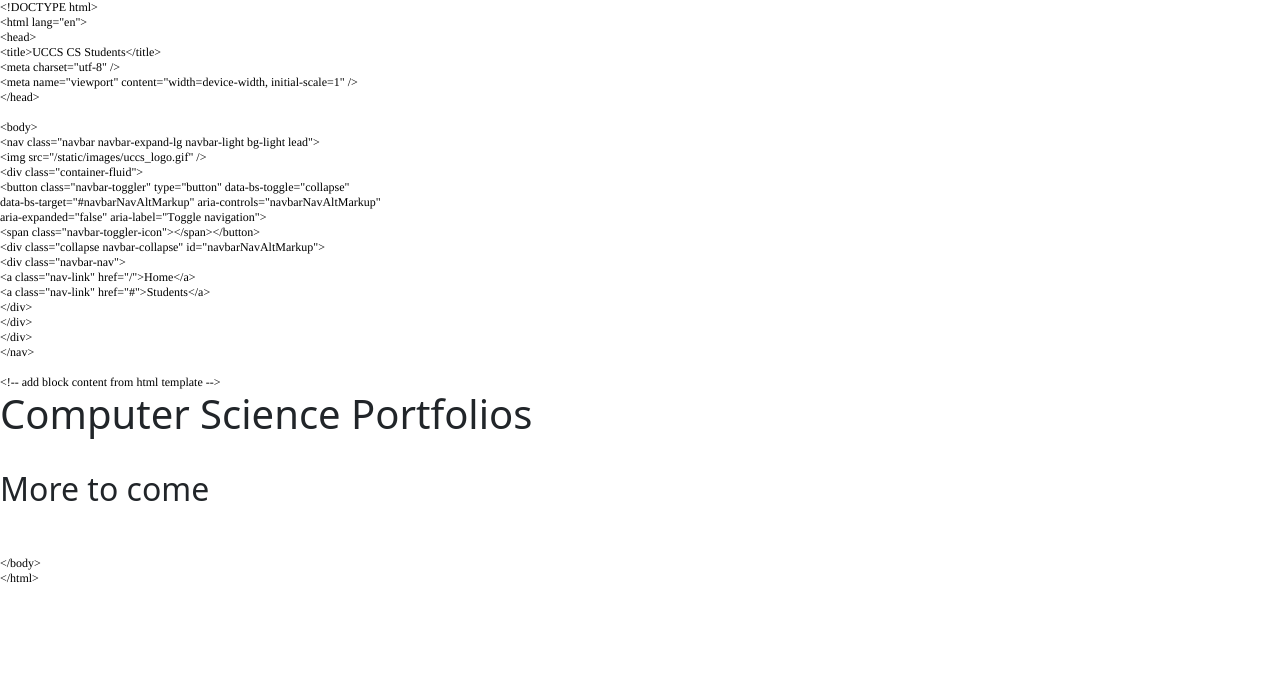
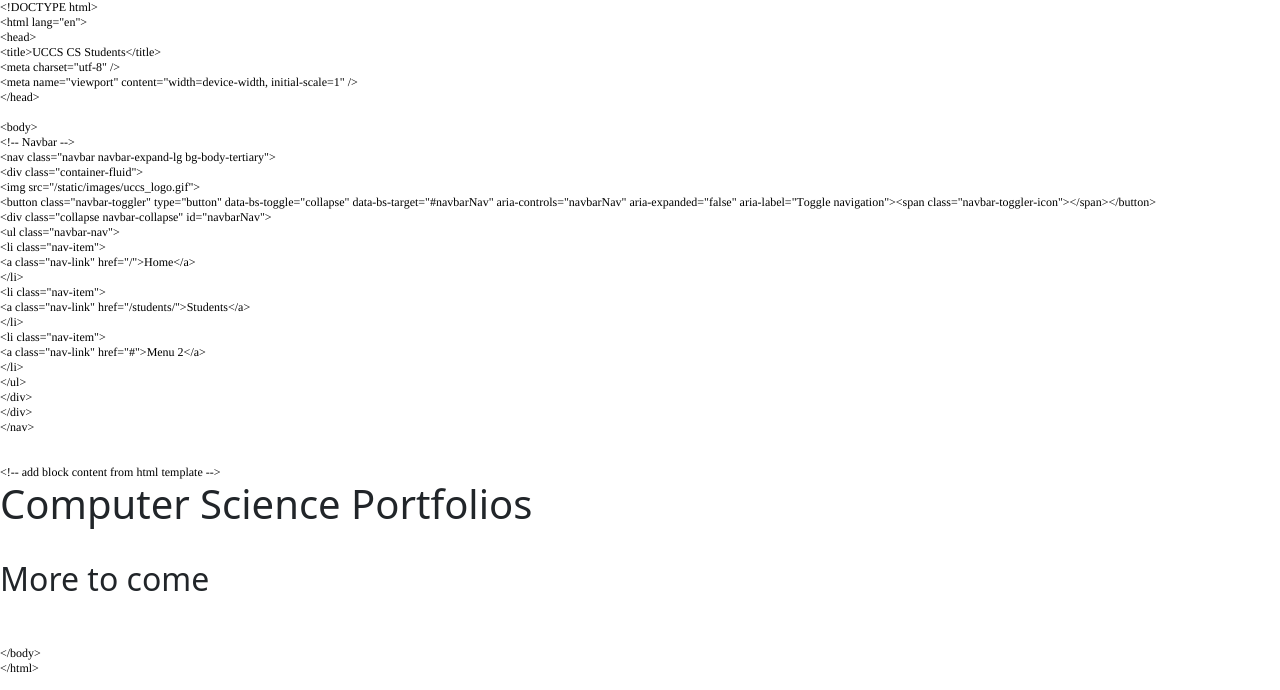
Before and after one commit to carson-jenkins/cs3300, a Django app: page / in a window 1280 px wide. Shown: the top 690 px of the page. Run offline with Django 4.2, Linux system fonts and the light colour scheme; some libraries are stand-ins or nearby versions.

Commit message:
Add html files

```diff
--- a/portfolio/portfolio_app/templates/portfolio_app/base_template.html
+++ b/portfolio/portfolio_app/templates/portfolio_app/base_template.html
@@ -7,7 +7,9 @@
   <meta name="Generator" content="Cocoa HTML Writer">
   <meta name="CocoaVersion" content="2299">
   <style type="text/css">
-    p.p1 {margin: 0.0px 0.0px 0.0px 0.0px; line-height: 16.9px; font: 12.0px Times; color: #000000; -webkit-text-stroke: #000000}
+    p.p1 {margin: 0.0px 0.0px 0.0px 0.0px; font: 12.0px Times; color: #000000; -webkit-text-stroke: #000000}
+    p.p2 {margin: 0.0px 0.0px 0.0px 0.0px; line-height: 16.9px; font: 12.0px Times; color: #000000; -webkit-text-stroke: #000000}
+    p.p3 {margin: 0.0px 0.0px 0.0px 0.0px; font: 12.0px Times; color: #000000; -webkit-text-stroke: #000000; min-height: 14.0px}
     span.s1 {font-kerning: none}
   </style>
 </head>
@@ -25,21 +27,27 @@
 <p class="p1"><span class="s1">&lt;/head&gt;</span></p>
 <p class="p1"><span class="s1"> </span></p>
 <p class="p1"><span class="s1">&lt;body&gt;</span></p>
-<p class="p1"><span class="s1">&lt;nav class="navbar navbar-expand-lg navbar-light bg-light lead"&gt;</span></p>
-<p class="p1"><span class="s1">&lt;img src="{% static 'images/uccs_logo.gif' %}" /&gt;</span></p>
-<p class="p1"><span class="s1">&lt;div class="container-fluid"&gt;</span></p>
-<p class="p1"><span class="s1">&lt;button class="navbar-toggler" type="button" data-bs-toggle="collapse"</span></p>
-<p class="p1"><span class="s1">data-bs-target="#navbarNavAltMarkup" aria-controls="navbarNavAltMarkup"</span></p>
-<p class="p1"><span class="s1">aria-expanded="false" aria-label="Toggle navigation"&gt;</span></p>
-<p class="p1"><span class="s1">&lt;span class="navbar-toggler-icon"&gt;&lt;/span&gt;&lt;/button&gt;</span></p>
-<p class="p1"><span class="s1">&lt;div class="collapse navbar-collapse" id="navbarNavAltMarkup"&gt;</span></p>
-<p class="p1"><span class="s1">&lt;div class="navbar-nav"&gt;</span></p>
-<p class="p1"><span class="s1">&lt;a class="nav-link" href="{% url 'index' %}"&gt;Home&lt;/a&gt;</span></p>
-<p class="p1"><span class="s1">&lt;a class="nav-link" href="{% url 'students' %}"&gt;Students&lt;/a&gt;</span></p>
-<p class="p1"><span class="s1">&lt;/div&gt;</span></p>
-<p class="p1"><span class="s1">&lt;/div&gt;</span></p>
-<p class="p1"><span class="s1">&lt;/div&gt;</span></p>
-<p class="p1"><span class="s1">&lt;/nav&gt;</span></p>
+<p class="p2"><span class="s1">&lt;!-- Navbar --&gt;</span></p>
+<p class="p2"><span class="s1">&lt;nav class="navbar navbar-expand-lg bg-body-tertiary"&gt;</span></p>
+<p class="p2"><span class="s1">&lt;div class="container-fluid"&gt;</span></p>
+<p class="p2"><span class="s1">&lt;img src="{% static 'images/uccs_logo.gif' %}"&gt;</span></p>
+<p class="p2"><span class="s1">&lt;button class="navbar-toggler" type="button" data-bs-toggle="collapse" data-bs-target="#navbarNav" aria-controls="navbarNav" aria-expanded="false" aria-label="Toggle navigation"&gt;&lt;span class="navbar-toggler-icon"&gt;&lt;/span&gt;&lt;/button&gt;</span></p>
+<p class="p2"><span class="s1">&lt;div class="collapse navbar-collapse" id="navbarNav"&gt;</span></p>
+<p class="p2"><span class="s1">&lt;ul class="navbar-nav"&gt;</span></p>
+<p class="p2"><span class="s1">&lt;li class="nav-item"&gt;</span></p>
+<p class="p2"><span class="s1">&lt;a class="nav-link" href="{% url 'index' %}"&gt;Home&lt;/a&gt;</span></p>
+<p class="p2"><span class="s1">&lt;/li&gt;</span></p>
+<p class="p2"><span class="s1">&lt;li class="nav-item"&gt;</span></p>
+<p class="p2"><span class="s1">&lt;a class="nav-link" href="{% url 'students' %}"&gt;Students&lt;/a&gt;</span></p>
+<p class="p2"><span class="s1">&lt;/li&gt;</span></p>
+<p class="p2"><span class="s1">&lt;li class="nav-item"&gt;</span></p>
+<p class="p2"><span class="s1">&lt;a class="nav-link" href="#"&gt;Menu 2&lt;/a&gt;</span></p>
+<p class="p2"><span class="s1">&lt;/li&gt;</span></p>
+<p class="p2"><span class="s1">&lt;/ul&gt;</span></p>
+<p class="p2"><span class="s1">&lt;/div&gt;</span></p>
+<p class="p2"><span class="s1">&lt;/div&gt;</span></p>
+<p class="p2"><span class="s1">&lt;/nav&gt;</span></p>
+<p class="p3"><span class="s1"></span><br></p>
 <p class="p1"><span class="s1"> </span></p>
 <p class="p1"><span class="s1">&lt;!-- add block content from html template --&gt;</span></p>
 <p class="p1"><span class="s1">{% block content %}</span></p>
--- a/portfolio/portfolio_app/urls.py
+++ b/portfolio/portfolio_app/urls.py
@@ -8,4 +8,6 @@ urlpatterns = [
     # name='index' parameter is to dynamically create url
     # example in html <a href="{% url 'index' %}">Home</a>.
     path('', views.index, name='index'),
+    path('students/', views.StudentListView.as_view(), name= 'students'),
+    path('student/<int:pk>', views.StudentDetailView.as_view(), name='student-detail'),
 ]
--- a/portfolio/portfolio_app/views.py
+++ b/portfolio/portfolio_app/views.py
@@ -1,5 +1,9 @@
-from django.shortcuts import render
+from django.shortcuts import render, redirect
 from django.http import HttpResponse
+from .models import *
+from django.views import generic
+# from .forms import ProjectForm, PortfolioForm
+from django.contrib import messages
 
 # Create your views here.
 
@@ -8,3 +12,8 @@ def index(request):
 # Render index.html
 
     return render( request, 'portfolio_app/index.html')
+
+class StudentListView(generic.ListView):
+    model = Student
+class StudentDetailView(generic.DetailView):
+    model = Student
```
Also changed, not shown: portfolio/portfolio_app/templates/portfolio_app/student_detail.html (added, +26 -0 lines), portfolio/portfolio_app/templates/portfolio_app/student_list.html (added, +32 -0 lines).
